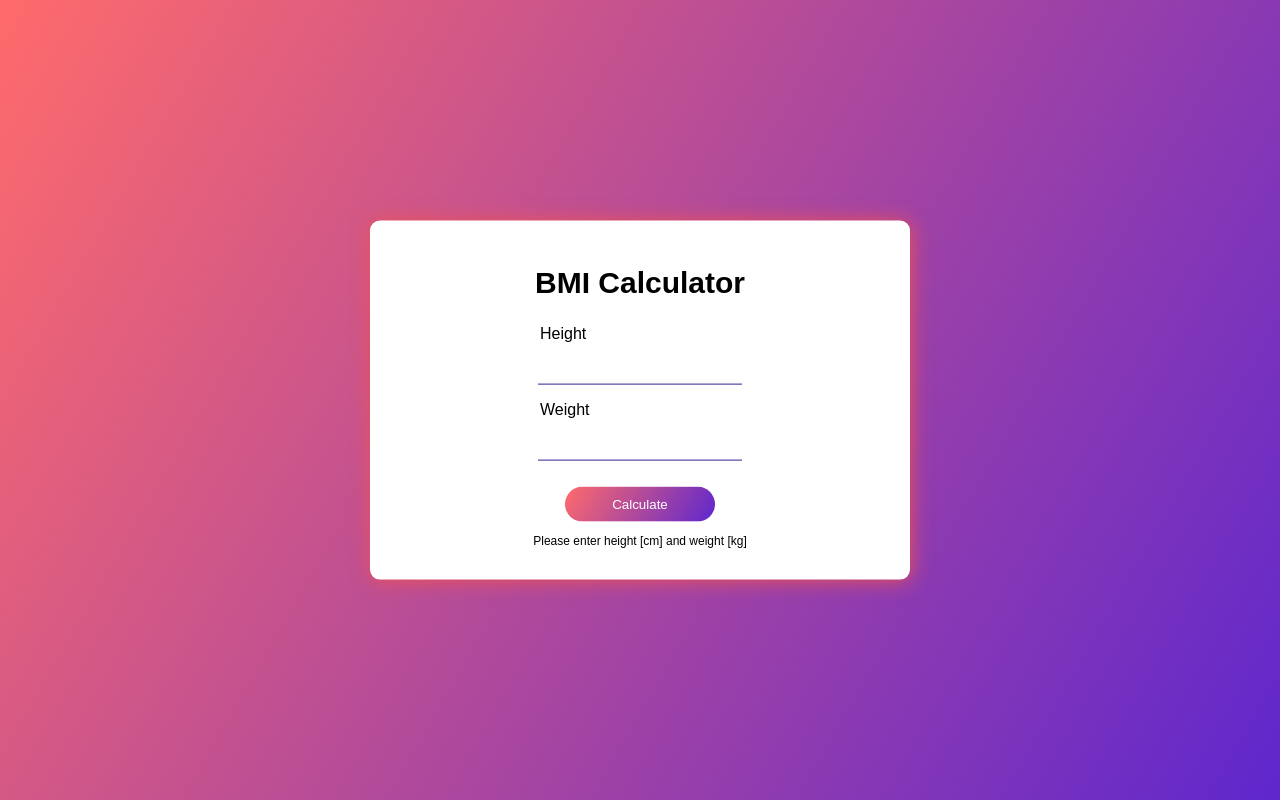
After one commit to Sudipta-18/Health-Tracker, a PHP site: page /for_simulation/bmi.php in a window 1280 px wide. The commit adds this page. Run offline with PHP 8.4, Linux system fonts and the light colour scheme; data that the repository does not hold is empty.

Commit message:
changes made in profile and bmi calculator

```diff
--- a/bmi/bmi.html
+++ b/bmi/bmi.html
@@ -77,7 +77,6 @@
 			var w=document.getElementById('w').value;
 			var bmi=w/(h/100*h/100);
 			var bmio=(bmi.toFixed(2));
-
 			document.getElementById("result").innerHTML="Your BMI is " + bmio;
 		}
 	</script>
@@ -88,7 +87,7 @@
 			<input type="text" id="h">
 			<p class="text">Weight</p>
 			<input type="text" id="w">
-			<p id="result"></p>
+			<p id="result" name='result'></p>
 			<button id="btn" onClick="BMI()">Calculate</button>
 			<p id="info">Please enter height [cm] and weight [kg]</p>
 		</div>
--- a/bmi/style.js
+++ /dev/null
@@ -1,6 +0,0 @@
-function BMI(){
-		var w=document.getElementById('w').value;
-		var h=document.getElementById('h').value;
-		var bmi=w/(h/100*h/100);
-		document.getElementById("result").innerHTML="Your BMI is" + bmi;
-		}
--- /dev/null
+++ b/for_simulation/bmi.php
@@ -0,0 +1,127 @@
+<?php
+	session_start();
+	$submit='';
+	if((array_key_exists("login", $_SESSION) and $_SESSION["login"]))
+	{
+		$submit='<button id="btn">Update BMI</button>';
+	}
+	$link=mysqli_connect("remotemysql.com","aWheyM4OjS","uSZzAjPiCI","aWheyM4OjS");
+	if(mysqli_connect_error())
+	{
+		die ('database connection error');
+	}
+
+
+
+
+?>
+<!DOCTYPE html>
+<html lang="en" dir="ltr">
+
+<head>
+    <meta charset="utf-8">
+    <title>BMI Calculator</title>
+</head>
+<style media="screen">
+body {
+    margin: 0;
+    padding: 0;
+    text-align: center;
+    font-family: sans-serif;
+    background-image: linear-gradient(120deg, #ff6b6b, #5f27cd);
+    min-height: 100vh;
+}
+
+div {
+    width: 500px;
+    position: absolute;
+    top: 50%;
+    left: 50%;
+    background-color: #fff;
+    transform: translate(-50%, -50%);
+    padding: 20px;
+    border-radius: 10px;
+    box-shadow: 1px 1px 20px #ee5253;
+}
+
+h2 {
+    font-size: 30px;
+    font-weight: 600;
+}
+
+.text {
+    text-align: left;
+    margin-left: 150px;
+}
+
+#w,
+#h {
+    color: #222f3e;
+    text-align: left;
+    font-size: 20px;
+    font-weight: 200;
+    outline: none;
+    border: none;
+    background: none;
+    border-bottom: 1px solid #341f97;
+    width: 200px;
+}
+
+#w:focus,
+#h:focus {
+    border-bottom: 2px solid #341f97;
+    width: 300px;
+    transition: 0.5s;
+}
+
+#result {
+    color: #341f97;
+}
+
+#btn {
+    font-family: inherit;
+    margin-top: 10px;
+    border: none;
+    color: #fff;
+    background-image: linear-gradient(120deg, #ff6b6b, #5f27cd);
+    width: 150px;
+    padding: 10px;
+    border-radius: 30px;
+    outline: none;
+    cursor: pointer;
+}
+
+#btn:hover {
+    box-shadow: 1px 1px 10px #341f97;
+}
+
+#info {
+    font-size: 12px;
+    font-family: inherit;
+}
+</style>
+<script type="text/javascript">
+function BMI() {
+    var h = document.getElementById('h').value;
+    var w = document.getElementById('w').value;
+    var bmi = w / (h / 100 * h / 100);
+    var bmio = (bmi.toFixed(2));
+    document.getElementById("result").innerHTML = "Your BMI is " + bmio;
+}
+</script>
+
+<body>
+    <div>
+        <h2>BMI Calculator</h2>
+        <p class="text">Height</p>
+        <input type="text" id="h">
+        <p class="text">Weight</p>
+        <input type="text" id="w">
+        <p id="result" name='result'></p>
+        <button id="btn" onClick="BMI()">Calculate</button>
+        <?php echo $submit?>
+        <p id="info">Please enter height [cm] and weight [kg]</p>
+    </div>
+</body>
+
+</html>
--- a/for_simulation/newAccountStyle.css
+++ b/for_simulation/newAccountStyle.css
@@ -3,7 +3,7 @@ body{
 	font-family: 'Mulish', sans-serif;
 }
 * {
-	margin: 100px;
+	margin: 0;
 	padding: 0;
 }
 
```
Also changed, not shown: for_simulation/deleteAccount.php (+13 -10 lines), for_simulation/newAccount.php (+28 -22 lines), for_simulation/profile.php (+60 -32 lines).
